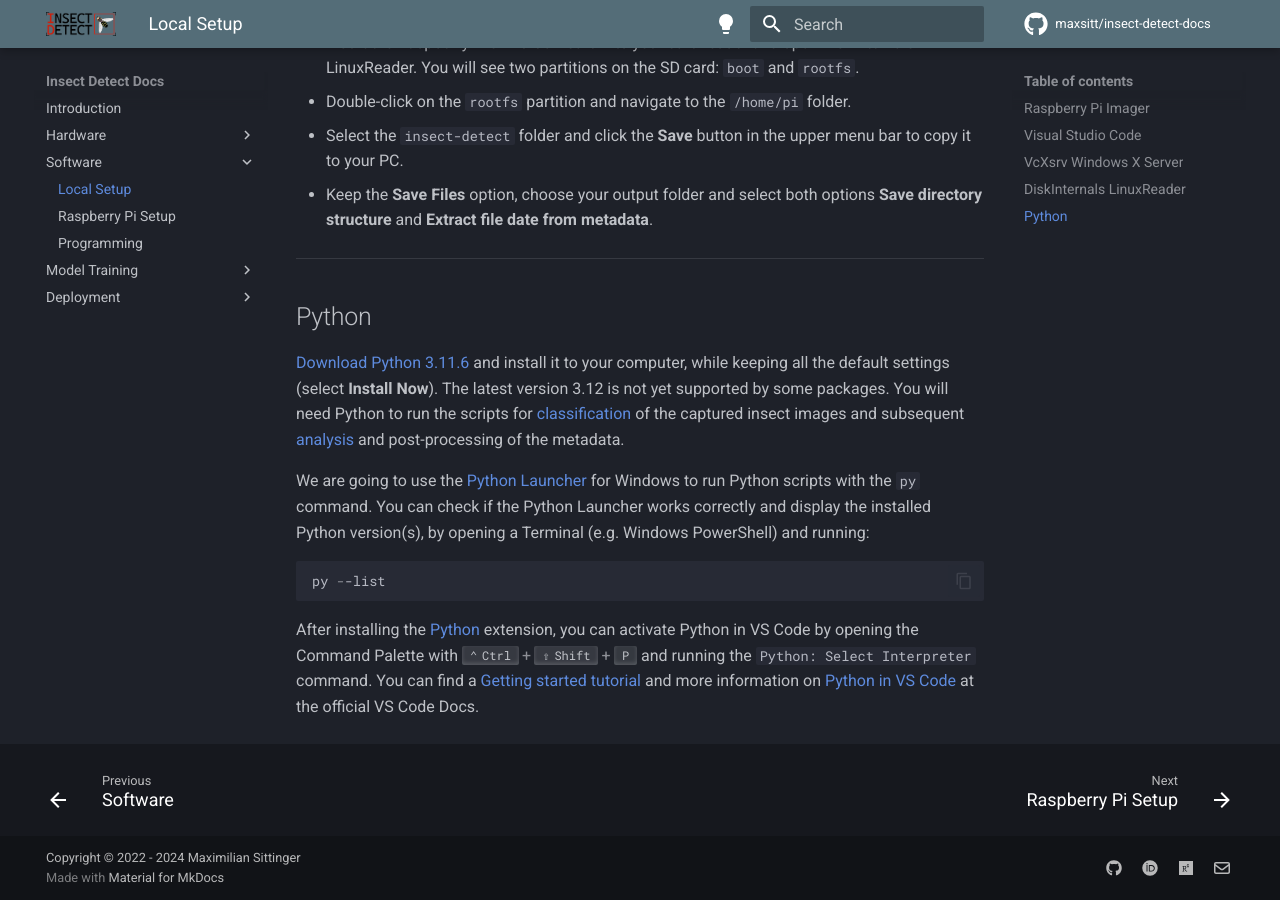
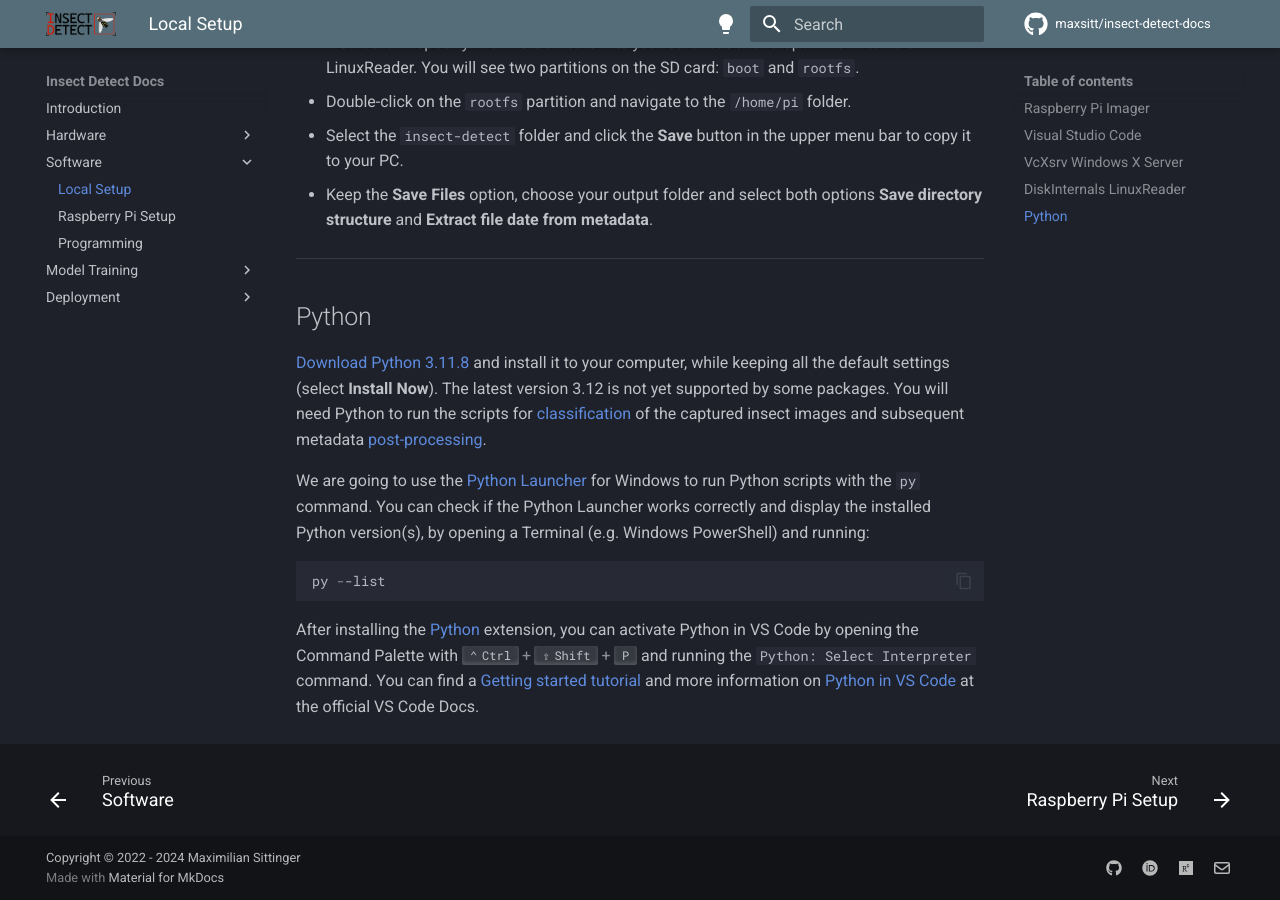
Before and after one commit to maxsitt/insect-detect-docs, an MkDocs documentation site: the page built from docs/software/localsetup.md, in a window 1280 px wide and 900 px high, scrolled down 1782 px. Built offline with MkDocs 1.6.1 and Material for MkDocs 9.7.7, drawn with Linux system fonts in a browser that asks for light colours; comment, search, counter and statistics services are not loaded.

Commit message:
Update localsetup.md
Install latest Python 3.11.8 version. Update link to post-processing section.

```diff
--- a/docs/software/localsetup.md
+++ b/docs/software/localsetup.md
@@ -112,13 +112,12 @@ save the captured images and metadata:
 
 ## Python
 
-[Download Python 3.11.6](https://www.python.org/ftp/python/3.11.6/python-3.11.6-amd64.exe){target=_blank}
+[Download Python 3.11.8](https://www.python.org/ftp/python/3.11.8/python-3.11.8-amd64.exe){target=_blank}
 and install it to your computer, while keeping all the default settings
 (select **Install Now**). The latest version 3.12 is not yet supported
 by some packages. You will need Python to run the scripts for
 [classification](../deployment/classification.md){target=_blank} of the captured
-insect images and subsequent [analysis](../deployment/analysis.md){target=_blank}
-and post-processing of the metadata.
+insect images and subsequent metadata [post-processing](../deployment/post-processing.md){target=_blank}.
 
 We are going to use the
 [Python Launcher](https://docs.python.org/3.11/using/windows.html#python-launcher-for-windows){target=_blank}
```
